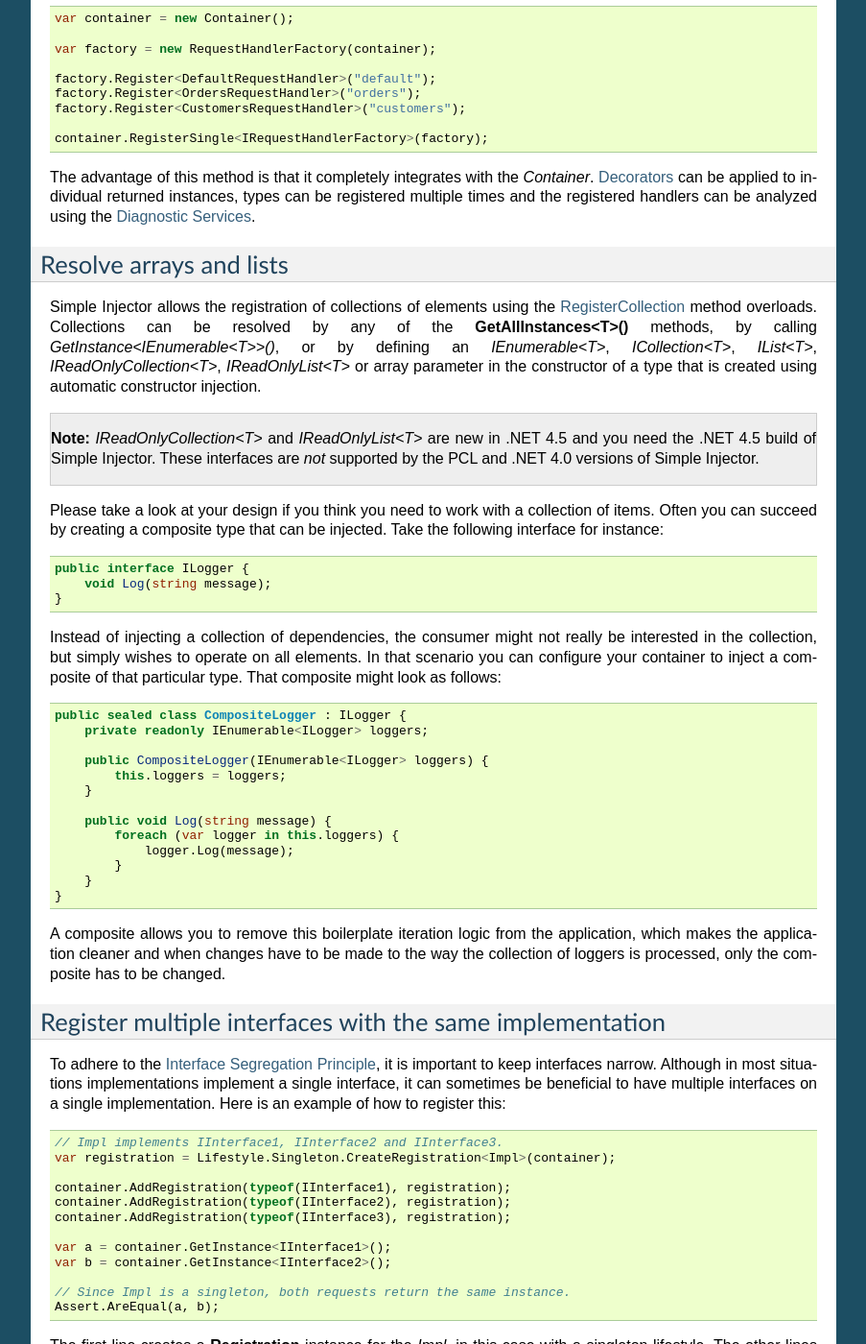
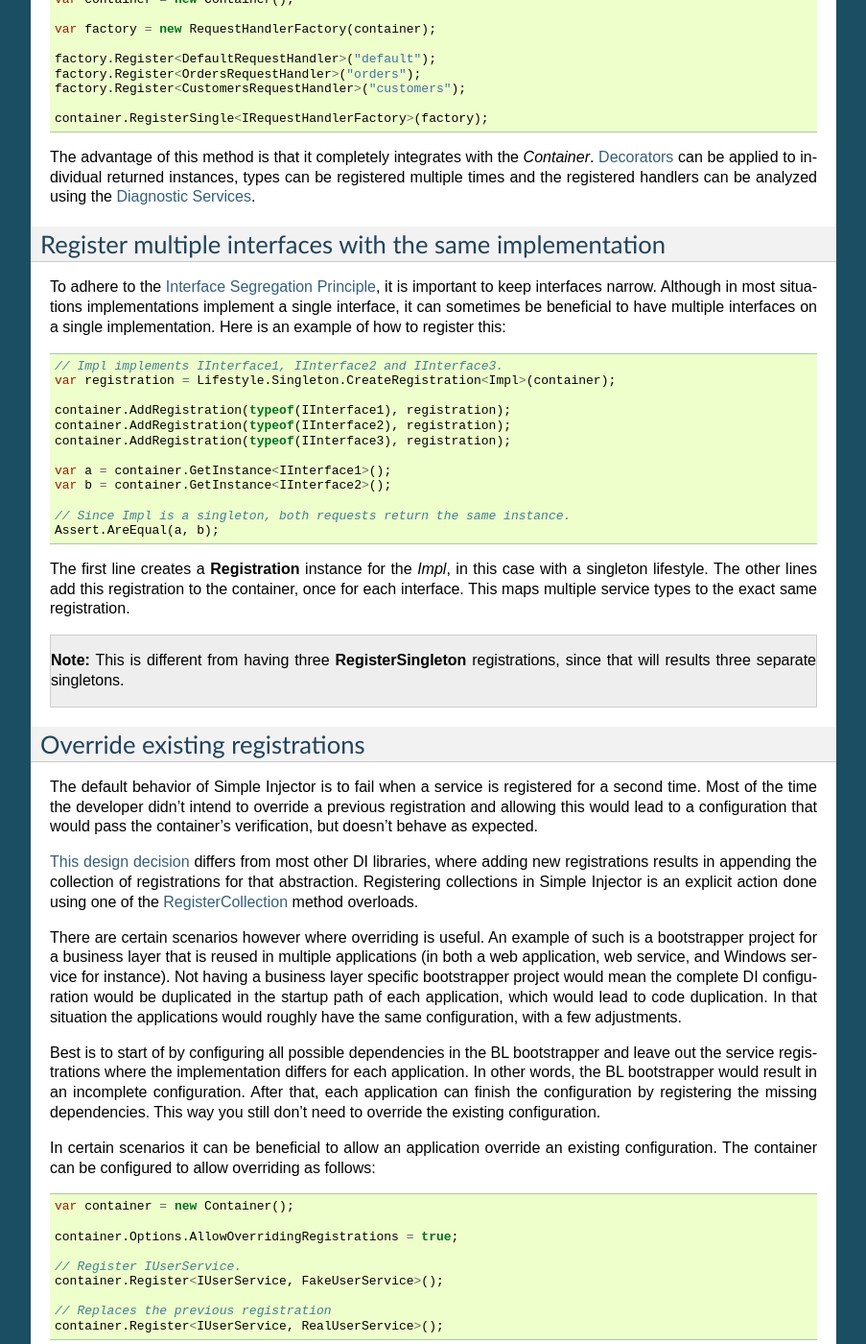
Before and after one commit to simpleinjector/Documentation, a Sphinx documentation site: the page built from source/howto.rst, in a window 1280 px wide and 1400 px high, scrolled down 5777 px. Shown: the whole window at 96% size, without its empty margins (198-1101 px from the left). Built offline with Sphinx 7.4.7, drawn with Linux system fonts in a browser that asks for light colours; some of the changed text lies outside the part shown.

Commit message:
Description of collections extended
The documentation about how Simple Injector handles collections has been
extended and improved. Information that was hidden in the 'howto'
section has been moved and merged with the 'using' section.

```diff
--- a/source/howto.rst
+++ b/source/howto.rst
@@ -4,7 +4,6 @@ How To
 
 * How to :ref:`Register factory delegates <Register-Factory-Delegates>`
 * How to :ref:`Resolve instances by key <Resolve-Instances-By-Key>`
-* How to :ref:`Resolve arrays and lists <Resolve-Arrays-And-Lists>`
 * How to :ref:`Register multiple interfaces with the same implementation <Register-Multiple-Interfaces-With-The-Same-Implementation>`
 * How to :ref:`Override existing registrations <Override-Existing-Registrations>`
 * How to :ref:`Verify the container's configuration <Verify-Configuration>`
@@ -340,44 +339,6 @@ The registration will then look as follows:
 
 The advantage of this method is that it completely integrates with the *Container*. :ref:`Decorators` can be applied to individual returned instances, types can be registered multiple times and the registered handlers can be analyzed using the :doc:`Diagnostic Services <diagnostics>`.
 
-.. _Resolve-Arrays-And-Lists:
-
-Resolve arrays and lists
-========================
-
-Simple Injector allows the registration of collections of elements using the `RegisterCollection <https://simpleinjector.org/ReferenceLibrary/?topic=html/Overload_SimpleInjector_Container_RegisterCollection.htm>`_ method overloads. Collections can be resolved by any of the **GetAllInstances<T>()** methods, by calling *GetInstance<IEnumerable<T>>()*, or by defining an *IEnumerable<T>*, *ICollection<T>*, *IList<T>*, *IReadOnlyCollection<T>*, *IReadOnlyList<T>* or array parameter in the constructor of a type that is created using automatic constructor injection.
-
-.. container:: Note
-
-    **Note:** *IReadOnlyCollection<T>* and *IReadOnlyList<T>* are new in .NET 4.5 and you need the .NET 4.5 build of Simple Injector. These interfaces are *not* supported by the PCL and .NET 4.0 versions of Simple Injector.
-
-Please take a look at your design if you think you need to work with a collection of items. Often you can succeed by creating a composite type that can be injected. Take the following interface for instance:
-
-.. code-block:: c#
-
-    public interface ILogger {
-        void Log(string message);
-    }
-
-Instead of injecting a collection of dependencies, the consumer might not really be interested in the collection, but simply wishes to operate on all elements. In that scenario you can configure your container to inject a composite of that particular type. That composite might look as follows:
-
-.. code-block:: c#
-
-    public sealed class CompositeLogger : ILogger {
-        private readonly IEnumerable<ILogger> loggers;
-
-        public CompositeLogger(IEnumerable<ILogger> loggers) {
-            this.loggers = loggers;
-        }
-
-        public void Log(string message) {
-            foreach (var logger in this.loggers) {
-                logger.Log(message);
-            }
-        }
-    }
-
-A composite allows you to remove this boilerplate iteration logic from the application, which makes the application cleaner and when changes have to be made to the way the collection of loggers is processed, only the composite has to be changed.
 
 .. _Register-Multiple-Interfaces-With-The-Same-Implementation:
 
```
Also changed, not shown: other parts of source/howto.rst (+45 -0 lines), source/using.rst (+25 -2 lines).
